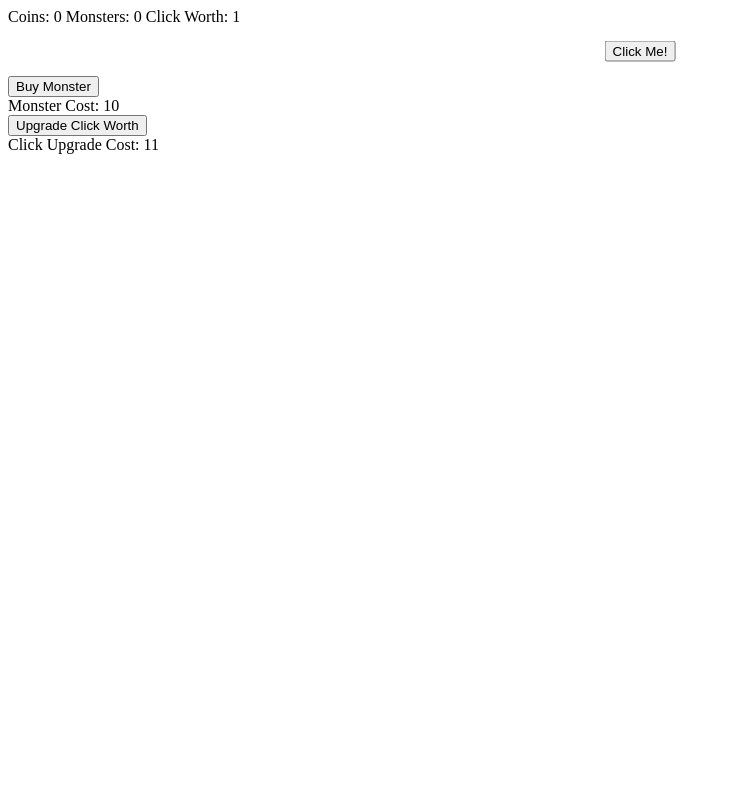
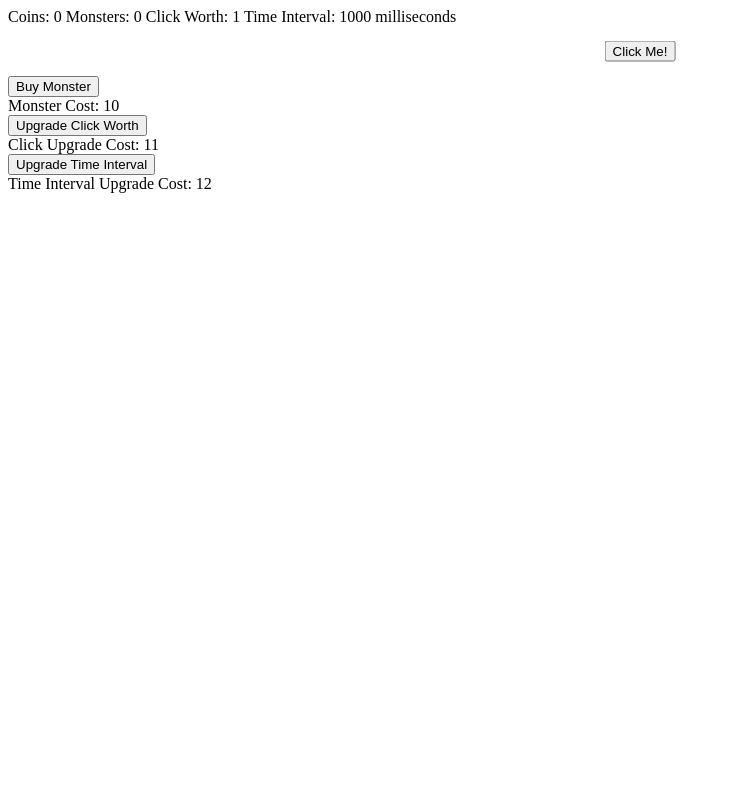
Before and after one commit to ParkerR112/ClickerGame, a Flask app: page / in a window 1280 px wide. Shown: the whole page, without its empty margins (0-731 px from the left). Run offline with Flask 2, Linux system fonts and the light colour scheme.

Commit message:
Update index.html

```diff
--- a/templates/index.html
+++ b/templates/index.html
@@ -1,13 +1,15 @@
 <html>
 
 	<head>
-		<link rel="stylesheet" type="text/css" href="/static/styles.css" />
+		<title>Monster Clicker</title>
+		<link rel="stylesheet" type="text/css" href="styles.css" />
 	</head>
 	<body>
 
 		Coins: <span id="coins">0</span>
 		Monsters: <span id="monsters">0</span>
-		Click Worth: <span id= "clickWorth">1</span>
+		Click Worth: <span id="clickWorth">1</span>
+		Time Interval: <span id="timeInterval">1000</span> milliseconds
 		<br />
 		<div class="container">
 			<div class="center">
@@ -21,6 +23,10 @@
 		<button onclick="upgradeClickWorth()">Upgrade Click Worth</button>
 		<br />
 		Click Upgrade Cost: <span id="upgradeClickCost">11</span>
-		<script type="text/javascript" src="/static/scripts.js"></script>
+		<br />
+		<button onclick="upgradeTimeInterval()">Upgrade Time Interval</button>
+		<br />
+		Time Interval Upgrade Cost: <span id="intervalUpgradeCost">12</span>
+		<script type="text/javascript" src="scripts.js"></script>
 	</body>
 </html>
```
